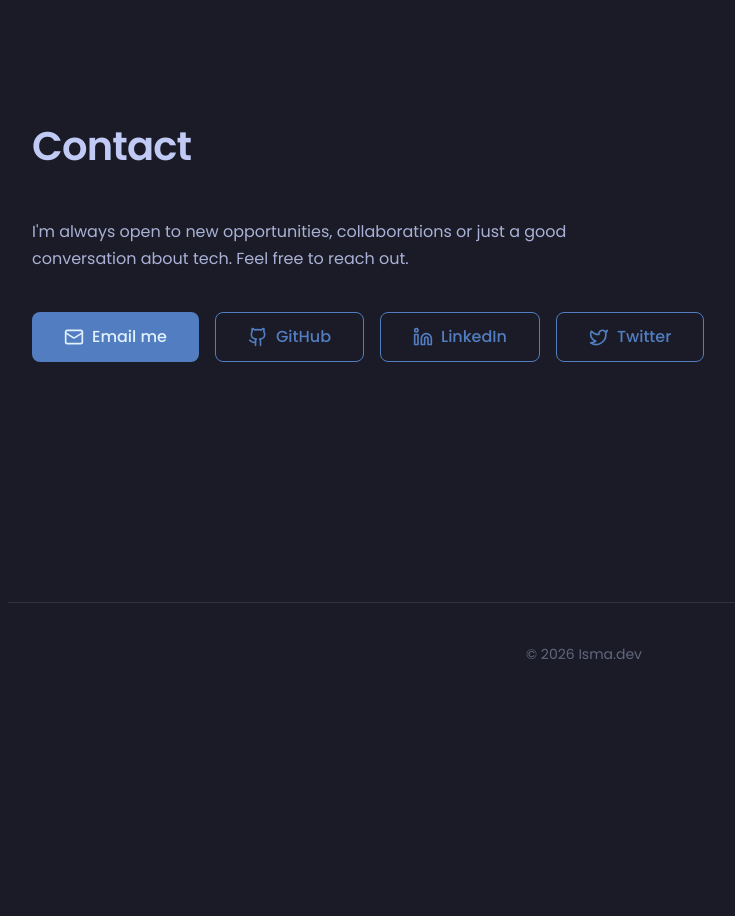
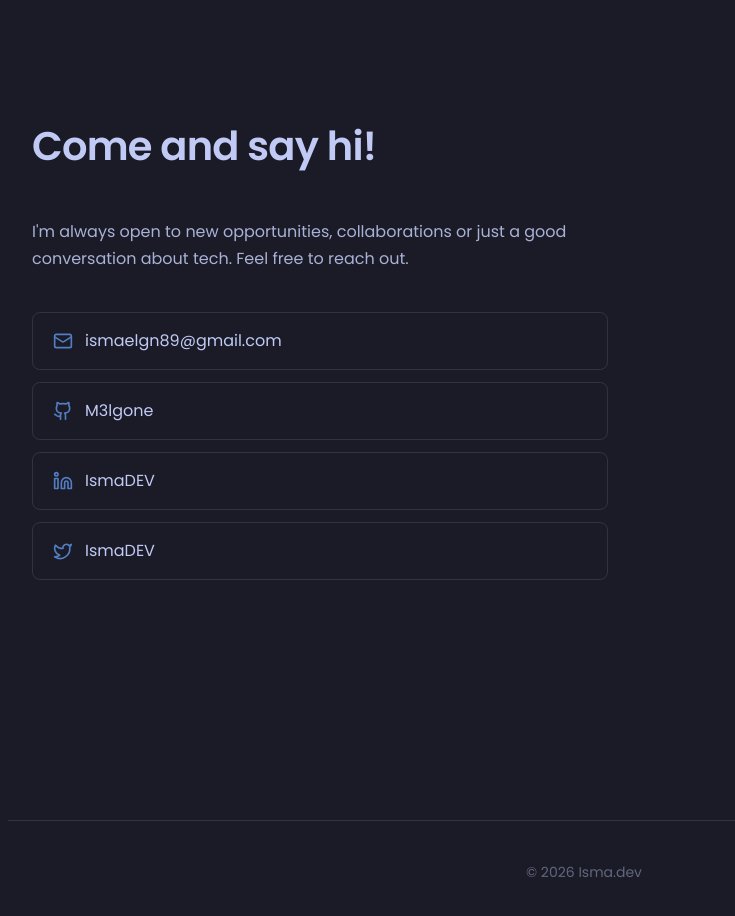
Before and after one commit to M3lgone/isma-portfolio, a Next.js app: page / in a window 1280 px wide. Shown: the part 3800-4716 px from the top of the page, without its empty margins (56-791 px from the left). Before the commit the page ends 4507 px from the top, so only its background shows below. Built offline with nearby package versions, Linux system fonts and the light colour scheme.

Commit message:
Mejorado Contact con diseño estilo limpio y copia de email al portapapeles

```diff
--- a/components/Contact.tsx
+++ b/components/Contact.tsx
@@ -3,8 +3,17 @@
 import { motion } from "framer-motion";
 import Section from "./Section";
 import { Mail, Github, Linkedin, Twitter } from "lucide-react";
+import { useState } from "react";
 
 export default function Contact() {
+  const [copied, setCopied] = useState(false);
+
+  const copyEmail = () => {
+    navigator.clipboard.writeText('tumail@ejemplo.com');
+    setCopied(true);
+    setTimeout(() => setCopied(false), 2000); // Vuelve a normal después de 2 segundos
+  };
+
   return (
     <Section id="contact">
 
@@ -16,60 +25,71 @@ export default function Contact() {
       >
 
         <h2 className="text-3xl font-semibold tracking-tight mb-12">
-          Contact
+          Come and say hi!
         </h2>
 
-        <p className="text-[#a9b1d6] leading-relaxed max-w-xl">
-          I'm always open to new opportunities, collaborations or just a good
-          conversation about tech. Feel free to reach out.
+        <p className="text-[#a9b1d6] leading-relaxed max-w-xl mb-10">
+          I'm always open to new opportunities, collaborations or just a good conversation about tech. Feel free to reach out.
         </p>
 
-        <div className="mt-10 flex gap-4 flex-wrap">
+        {/* Links limpios estilo Ryan Evans */}
+        <div className="flex flex-col gap-3 max-w-xl">
+
+          {/* Email - Click para copiar */}
+          <motion.button
+            onClick={copyEmail}
+            className="group flex items-center gap-3 px-5 py-4 rounded-lg border border-white/10 hover:border-[#527dc1] transition-all hover:bg-[#527dc1]/5 w-full text-left"
+            whileHover={{ x: 5 }}
+            transition={{ duration: 0.2 }}
+          >
+            <Mail size={20} className="text-[#527dc1]" />
+            <span className="text-[#c0caf5] group-hover:text-[#527dc1] transition">
+              {copied ? 'Email copied!' : 'ismaelgn89@gmail.com'}
+            </span>
+          </motion.button>
+
           <motion.a
-            href="mailto:tumail@ejemplo.com"
-            className="inline-flex items-center gap-2 px-8 py-3 bg-[#527dc1] text-[#e0f2fe] rounded-lg font-medium hover:bg-[#4266a8] transition-all hover:scale-105 hover:shadow-lg hover:shadow-[#527dc1]/50"
-            whileHover={{ scale: 1.05 }}
-            whileTap={{ scale: 0.95 }}
+            href="https://github.com/M3lgone"
+            target="_blank"
+            rel="noopener noreferrer"
+            className="group flex items-center gap-3 px-5 py-4 rounded-lg border border-white/10 hover:border-[#527dc1] transition-all hover:bg-[#527dc1]/5"
+            whileHover={{ x: 5 }}
+            transition={{ duration: 0.2 }}
           >
-            <Mail size={20} />
-            Email me
+            <Github size={20} className="text-[#527dc1]" />
+            <span className="text-[#c0caf5] group-hover:text-[#527dc1] transition">
+              M3lgone
+            </span>
           </motion.a>
 
           <motion.a
-            href="https://github.com/tu-usuario"
+            href="https://www.linkedin.com/in/ismael-gonzalez-457820398"
             target="_blank"
             rel="noopener noreferrer"
-            className="inline-flex items-center gap-2 px-8 py-3 bg-transparent border border-[#527dc1] text-[#527dc1] rounded-lg font-medium hover:bg-[#527dc1]/10 transition-all hover:scale-105"
-            whileHover={{ scale: 1.05 }}
-            whileTap={{ scale: 0.95 }}
+            className="group flex items-center gap-3 px-5 py-4 rounded-lg border border-white/10 hover:border-[#527dc1] transition-all hover:bg-[#527dc1]/5"
+            whileHover={{ x: 5 }}
+            transition={{ duration: 0.2 }}
           >
-            <Github size={20} />
-            GitHub
-          </motion.a>
-
-          <motion.a
-            href="https://linkedin.com/in/tu-usuario"
-            target="_blank"
-            rel="noopener noreferrer"
-            className="inline-flex items-center gap-2 px-8 py-3 bg-transparent border border-[#527dc1] text-[#527dc1] rounded-lg font-medium hover:bg-[#527dc1]/10 transition-all hover:scale-105"
-            whileHover={{ scale: 1.05 }}
-            whileTap={{ scale: 0.95 }}
-          >
-            <Linkedin size={20} />
-            LinkedIn
+            <Linkedin size={20} className="text-[#527dc1]" />
+            <span className="text-[#c0caf5] group-hover:text-[#527dc1] transition">
+              IsmaDEV
+            </span>
           </motion.a>
 
           <motion.a
             href="https://twitter.com/tu-usuario"
             target="_blank"
             rel="noopener noreferrer"
-            className="inline-flex items-center gap-2 px-8 py-3 bg-transparent border border-[#527dc1] text-[#527dc1] rounded-lg font-medium hover:bg-[#527dc1]/10 transition-all hover:scale-105"
-            whileHover={{ scale: 1.05 }}
-            whileTap={{ scale: 0.95 }}
+            className="group flex items-center gap-3 px-5 py-4 rounded-lg border border-white/10 hover:border-[#527dc1] transition-all hover:bg-[#527dc1]/5"
+            whileHover={{ x: 5 }}
+            transition={{ duration: 0.2 }}
           >
-            <Twitter size={20} />
-            Twitter
+            <Twitter size={20} className="text-[#527dc1]" />
+            <span className="text-[#c0caf5] group-hover:text-[#527dc1] transition">
+              IsmaDEV
+            </span>
           </motion.a>
+
         </div>
 
       </motion.div>
```
